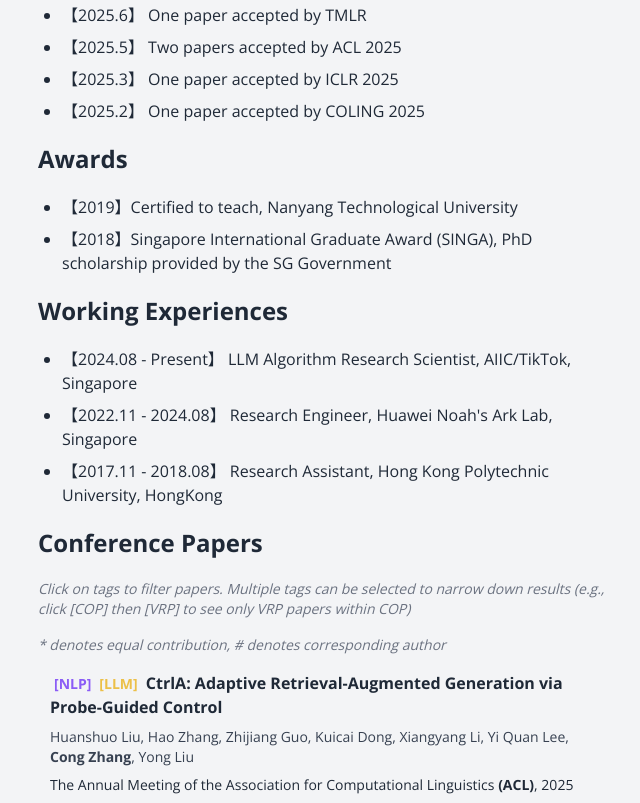
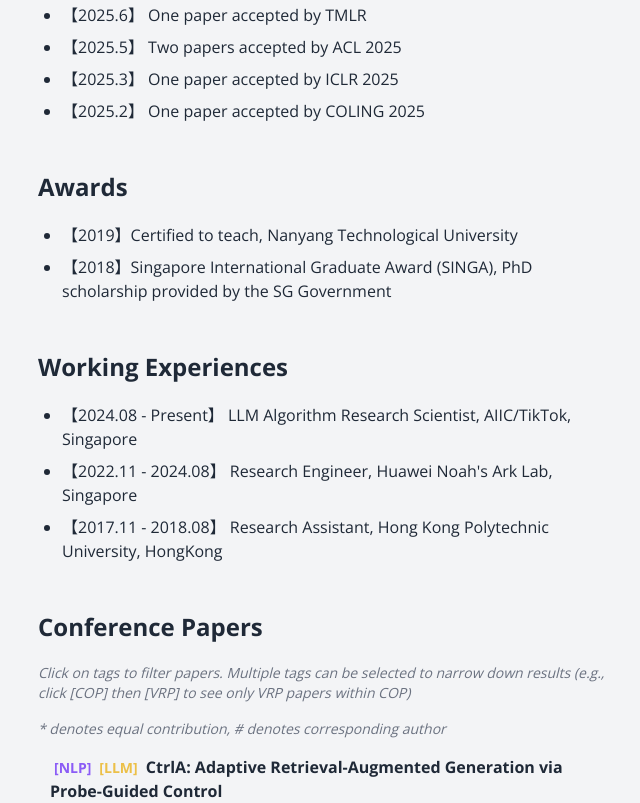
Before and after one commit to zcaicaros/zcaicaros.github.io, a plain HTML site: page index.html in a window 1280 px wide. Shown: the part 1427-2230 px from the top of the page, without its empty margins (314-954 px from the left). Drawn offline with nearby package versions, Linux system fonts and the light colour scheme.

Commit message:
feat: add more spaces

```diff
--- a/index.html
+++ b/index.html
@@ -546,7 +546,7 @@
       <h2 class="text-xl sm:text-2xl font-bold mb-3 sm:mb-5">
           News
       </h2>
-      <ul class="list-disc pl-4 sm:pl-6 mb-4 sm:mb-5">
+      <ul class="list-disc pl-4 sm:pl-6 mb-8 sm:mb-12">
           <li class="mb-1 sm:mb-2 text-sm sm:text-base">【2025.6】 One paper accepted by TMLR</li>
           <li class="mb-1 sm:mb-2 text-sm sm:text-base">【2025.5】 Two papers accepted by ACL 2025</li>
           <li class="mb-1 sm:mb-2 text-sm sm:text-base">【2025.3】 One paper accepted by ICLR 2025</li>
@@ -557,7 +557,7 @@
       <h2 class="text-xl sm:text-2xl font-bold mb-3 sm:mb-5">
           Awards
       </h2>
-      <ul class="list-disc pl-4 sm:pl-6 mb-4 sm:mb-5">
+      <ul class="list-disc pl-4 sm:pl-6 mb-8 sm:mb-12">
           <li class="mb-1 sm:mb-2 text-sm sm:text-base">【2019】Certified to teach, Nanyang Technological University</li>
           <li class="mb-1 sm:mb-2 text-sm sm:text-base">【2018】Singapore International Graduate Award (SINGA), PhD scholarship provided by the SG Government</li>
       </ul>
@@ -566,7 +566,7 @@
       <h2 class="text-xl sm:text-2xl font-bold mb-3 sm:mb-5">
           Working Experiences
       </h2>
-      <ul class="list-disc pl-4 sm:pl-6 mb-4 sm:mb-5">
+      <ul class="list-disc pl-4 sm:pl-6 mb-8 sm:mb-12">
           <li class="mb-1 sm:mb-2 text-sm sm:text-base">【2024.08 - Present】 LLM Algorithm Research Scientist, AIIC/TikTok, Singapore</li>
           <li class="mb-1 sm:mb-2 text-sm sm:text-base">【2022.11 - 2024.08】 Research Engineer, Huawei Noah's Ark Lab, Singapore</li>
           <li class="mb-1 sm:mb-2 text-sm sm:text-base">【2017.11 - 2018.08】 Research Assistant, Hong Kong Polytechnic University, HongKong</li>
@@ -1094,7 +1094,7 @@
 
             // Create single line display
             let filtersHTML = '<div class="text-sm font-medium text-blue-800">';
-            filtersHTML += 'Active Filters: ';
+            filtersHTML += 'Active Filters:   ';
 
             // Add comma-separated tags
             const tagArray = Array.from(activeTags);
```
